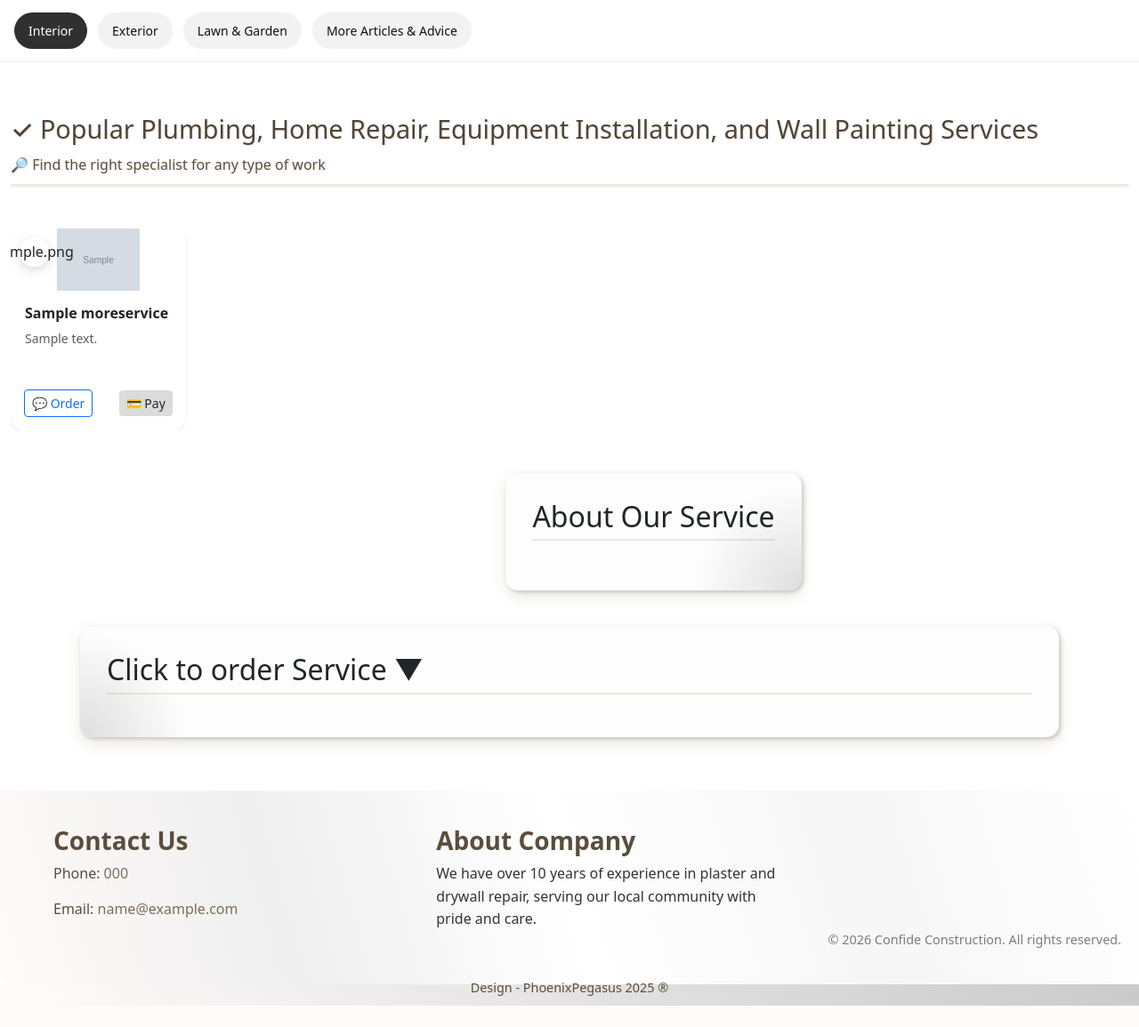
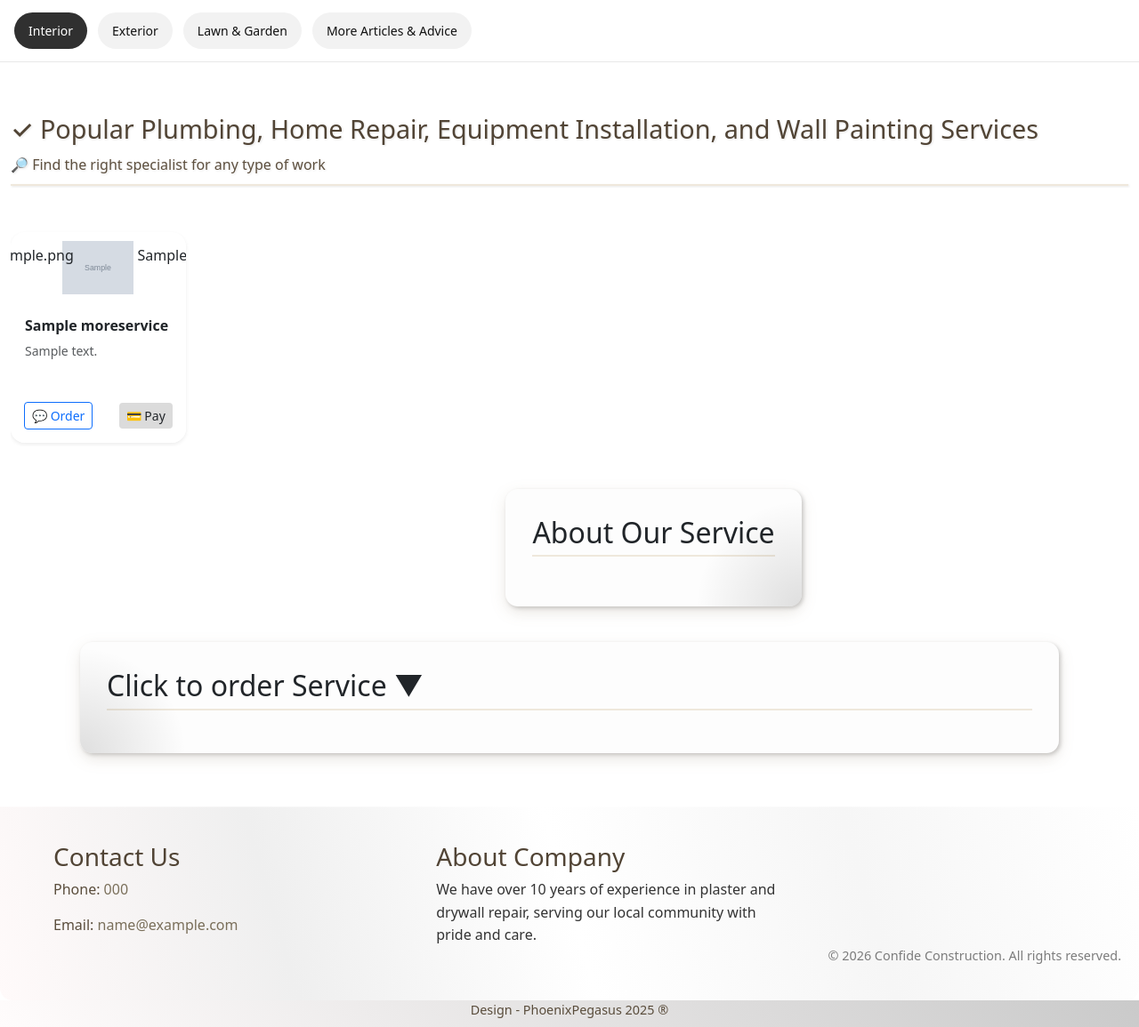
Before and after one commit to TumashenkaAliaksandr/cc, a Django app: page / in a window 1280 px wide. Shown: the part 700-1855 px from the top of the page at 89% size. Before the commit the page ends 1831 px from the top, so only its background shows below. Run offline with Django 5.2, Linux system fonts and the light colour scheme; tables that the repository leaves empty hold one stand-in row (values such as "Sample post"); grey boxes marked "Sample" are stand-in pictures; some libraries are stand-ins or nearby versions.

Commit message:
added new styles for cart slider, services slider, new field in the More Services model

```diff
--- a/webapp/models.py
+++ b/webapp/models.py
@@ -57,6 +57,13 @@ class MoreServices(models.Model):
         verbose_name="Иконка"
     )
 
+    like = models.CharField(
+        max_length=20,
+        default="🤍",
+        blank=True,
+        verbose_name="Иконка"
+    )
+
     short_description = models.TextField(
         verbose_name="Краткое описание"
     )
--- a/webapp/static/webapp/css/sliders.css
+++ b/webapp/static/webapp/css/sliders.css
@@ -4,6 +4,8 @@
 
 .servicesSwiper .swiper-slide {
     height: auto;
+    margin-top: 4px;
+    margin-bottom: 4px;
 }
 
 .servicesSwiper .card {
@@ -14,32 +16,44 @@
 }
 
 .servicesSwiper .card:hover {
-    transform: translateY(-6px);
-    box-shadow: 0 12px 30px rgba(0, 0, 0, .12) !important;
+    transform: translateY(-2px);
+    box-shadow: 0 2px 8px rgba(0, 0, 0, .12) !important;
 }
 
 .servicesSwiper .card-img-top {
-    height: 70px;
+    height: 80px;
     object-fit: contain;
+    padding: 10px;
 }
 
 .service-icon {
     position: absolute;
     top: 10px;
     left: 10px;
-
     width: 33px;
     height: 33px;
-
     display: flex;
     align-items: center;
     justify-content: center;
+    /* background: rgba(255, 255, 255, .95); */
+    border-radius: 50%;
+    /* box-shadow: 0 4px 12px rgba(0, 0, 0, .15); */
+    backdrop-filter: blur(4px);
+}
 
-    background: rgba(255, 255, 255, .95);
 
+.service-like {
+    position: absolute;
+    top: 10px;
+    right: 10px;
+    width: 33px;
+    height: 33px;
+    display: flex;
+    align-items: center;
+    justify-content: center;
+    /* background: rgba(255, 255, 255, .95); */
     border-radius: 50%;
-
-    box-shadow: 0 4px 12px rgba(0, 0, 0, .15);
+    /* box-shadow: 0 4px 12px rgba(0, 0, 0, .15); */
     backdrop-filter: blur(4px);
 }
 
@@ -235,3 +249,11 @@
 .hero-description {
   margin: 0;
 }
+.swiper-button-prev {
+    color: #909aa3!important;
+    font-size: 10px;
+}
+.swiper-button-next {
+    color: #909aa3!important;
+    font-size: 10px;
+}
--- a/webapp/static/webapp/css/style.css
+++ b/webapp/static/webapp/css/style.css
@@ -36,16 +36,16 @@ body {
 }
 
 .footer-down {
-  height: 24px; /* высота полоски */
+  height: 30px; /* высота полоски */
   background: linear-gradient(229deg, #cacaca, #fffcfc);
   display: flex;               /* включаем flex */
   justify-content: center;     /* центр по горизонтали */
-  align-items: center;         /* центр по вертикали */
   padding: 0 20px;
   font-size: 0.9rem;
   color: #5a4d3c;
   user-select: none;
     text-decoration: none;
+    align-items: baseline;
 }
 
 .hidden {
@@ -558,8 +558,8 @@ footer .contacts-footer, footer .about-company {
 
 footer h3 {
   margin-top: 0;
-  font-weight: 700;
-  color: #5a4d3c;
+  font-weight: 500;
+  color: #514435;
 }
 
 footer a {
--- a/webapp/templates/webapp/services-sliders.html
+++ b/webapp/templates/webapp/services-sliders.html
@@ -30,6 +30,9 @@
 
                             <div class="service-icon">
                                 {{ service.icon }}
+                            </div>
+                            <div class="service-like">
+                                {{ service.like }}
                             </div>
 
                         </div>
```
Also changed, not shown: webapp/migrations/0007_moreservices_like.py (added).
